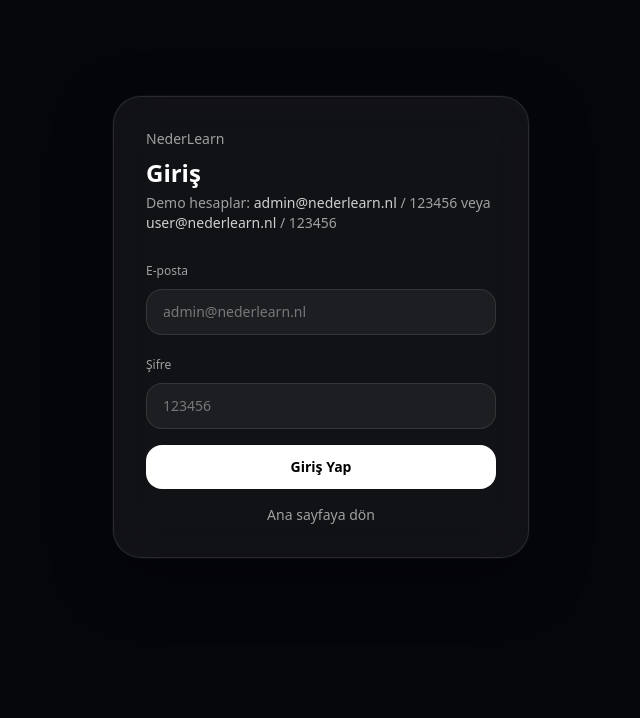
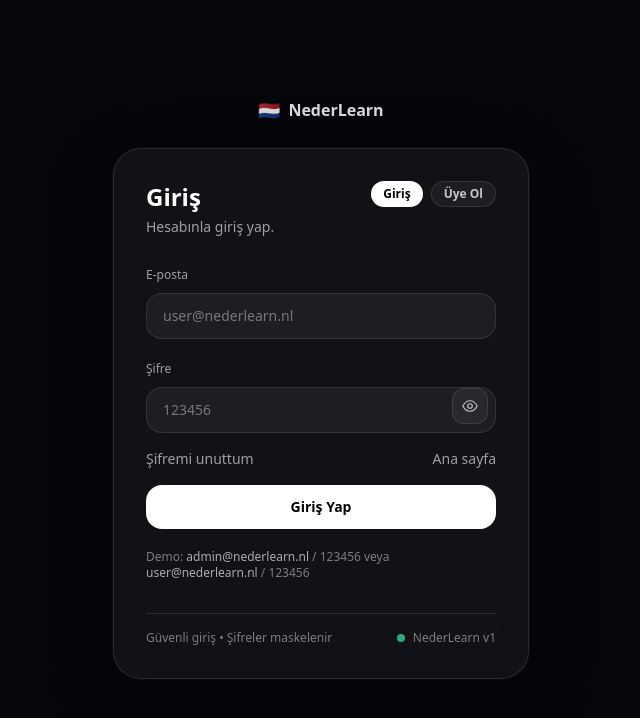
Before and after one commit to cosmuslum/nextjs-boilerplate, a Next.js app: page /giris in a window 1280 px wide. Shown: the top 718 px of the page, without its empty margins (319-959 px from the left). Built offline with nearby package versions, Linux system fonts and the light colour scheme.

Commit message:
Update page.jsx

```diff
--- a/app/giris/page.jsx
+++ b/app/giris/page.jsx
@@ -1,27 +1,65 @@
 "use client";
 
-import { useState } from "react";
+import { useMemo, useState } from "react";
 
 export default function LoginPage() {
+  const [mode, setMode] = useState("login"); // login | signup | reset
   const [email, setEmail] = useState("");
   const [pass, setPass] = useState("");
+  const [pass2, setPass2] = useState("");
+  const [showPass, setShowPass] = useState(false);
+  const [showPass2, setShowPass2] = useState(false);
   const [err, setErr] = useState("");
+  const [ok, setOk] = useState("");
 
-  function onSubmit(e) {
+  const title = useMemo(() => {
+    if (mode === "signup") return "Üye Ol";
+    if (mode === "reset") return "Şifre Sıfırla";
+    return "Giriş";
+  }, [mode]);
+
+  const subtitle = useMemo(() => {
+    if (mode === "signup")
+      return "Hesabını oluştur, derslere hemen başla.";
+    if (mode === "reset")
+      return "E-postanı yaz, şifre sıfırlama bağlantısı gönderelim.";
+    return "Hesabınla giriş yap.";
+  }, [mode]);
+
+  function resetMessages() {
+    setErr("");
+    setOk("");
+  }
+
+  function goMode(next) {
+    resetMessages();
+    setMode(next);
+    setPass("");
+    setPass2("");
+    setShowPass(false);
+    setShowPass2(false);
+  }
+
+  // DEMO login logic
+  function doLogin(e) {
     e.preventDefault();
-    setErr("");
+    resetMessages();
 
-    // Basit demo login:
-    // admin yapmak için: admin@nederlearn.nl / 123456
-    // normal kullanıcı: user@nederlearn.nl / 123456
-    const ok = pass === "123456" && (email === "admin@nederlearn.nl" || email === "user@nederlearn.nl");
-    if (!ok) {
-      setErr("E-posta veya şifre hatalı. (Demo: admin@nederlearn.nl / 123456)");
+    // Demo hesaplar:
+    // admin@nederlearn.nl / 123456
+    // user@nederlearn.nl / 123456
+    const okLogin =
+      pass === "123456" &&
+      (email === "admin@nederlearn.nl" || email === "user@nederlearn.nl");
+
+    if (!okLogin) {
+      setErr(
+        "E-posta veya şifre hatalı. (Demo: admin@nederlearn.nl / 123456)"
+      );
       return;
     }
 
     const role = email === "admin@nederlearn.nl" ? "admin" : "user";
-
     localStorage.setItem("nl_logged_in", "1");
     localStorage.setItem("nl_role", role);
     localStorage.setItem("nl_email", email);
@@ -29,69 +67,363 @@ export default function LoginPage() {
     window.location.href = "/";
   }
 
+  // DEMO signup
+  function doSignup(e) {
+    e.preventDefault();
+    resetMessages();
+
+    if (!email.includes("@")) {
+      setErr("Lütfen geçerli bir e-posta gir.");
+      return;
+    }
+    if (pass.length < 6) {
+      setErr("Şifre en az 6 karakter olmalı.");
+      return;
+    }
+    if (pass !== pass2) {
+      setErr("Şifreler aynı değil.");
+      return;
+    }
+
+    // Demo: gerçek kayıt yok — sadece başarı mesajı gösteriyoruz
+    setOk("Üyelik oluşturuldu (demo). Şimdi giriş yapabilirsin.");
+    // otomatik login yerine login ekranına alalım
+    setTimeout(() => goMode("login"), 600);
+  }
+
+  // DEMO reset
+  function doReset(e) {
+    e.preventDefault();
+    resetMessages();
+
+    if (!email.includes("@")) {
+      setErr("Lütfen geçerli bir e-posta gir.");
+      return;
+    }
+
+    // Demo: sadece mesaj
+    setOk("Şifre sıfırlama bağlantısı gönderildi (demo).");
+  }
+
   return (
     <div className="min-h-screen">
-      <div className="pointer-events-none fixed inset-0 -z-10 overflow-hidden">
-        <div className="absolute inset-0 bg-[#05060a]" />
-        <div className="absolute -left-32 top-[-120px] h-[480px] w-[480px] rounded-full bg-blue-600/25 blur-[90px]" />
-        <div className="absolute right-[-160px] top-[40px] h-[520px] w-[520px] rounded-full bg-violet-600/25 blur-[100px]" />
-        <div className="absolute left-[30%] top-[55%] h-[520px] w-[520px] rounded-full bg-cyan-500/10 blur-[120px]" />
-        <div className="absolute inset-0 bg-gradient-to-b from-black/20 via-transparent to-black/40" />
-      </div>
+      <BackgroundFX />
 
-      <div className="mx-auto max-w-md px-4 pt-24">
+      <div className="mx-auto max-w-md px-4 pt-20 md:pt-24">
+        {/* top brand */}
+        <div className="mb-6 flex items-center justify-center gap-2 text-white/85">
+          <span className="text-lg">🇳🇱</span>
+          <span className="font-semibold">NederLearn</span>
+        </div>
+
         <div className="rounded-[28px] border border-white/10 bg-white/5 p-6 shadow-[0_0_0_1px_rgba(255,255,255,0.03),0_20px_60px_rgba(0,0,0,0.35)] backdrop-blur-xl md:p-8">
-          <div className="text-sm text-white/60">NederLearn</div>
-          <h1 className="mt-2 text-2xl font-semibold text-white">Giriş</h1>
-          <p className="mt-1 text-sm text-white/60">
-            Demo hesaplar: <span className="text-white/80">admin@nederlearn.nl</span> / 123456 veya{" "}
-            <span className="text-white/80">user@nederlearn.nl</span> / 123456
-          </p>
-
-          <form className="mt-6 space-y-4" onSubmit={onSubmit}>
+          {/* header */}
+          <div className="flex items-start justify-between gap-4">
             <div>
-              <label className="text-xs text-white/60">E-posta</label>
-              <input
-                value={email}
-                onChange={(e) => setEmail(e.target.value)}
-                placeholder="admin@nederlearn.nl"
-                className="mt-2 w-full rounded-2xl border border-white/10 bg-white/5 px-4 py-3 text-sm text-white placeholder:text-white/40 outline-none focus:border-white/25"
-              />
+              <h1 className="text-2xl font-semibold text-white">{title}</h1>
+              <p className="mt-1 text-sm text-white/60">{subtitle}</p>
             </div>
 
-            <div>
-              <label className="text-xs text-white/60">Şifre</label>
-              <input
-                value={pass}
-                onChange={(e) => setPass(e.target.value)}
-                placeholder="123456"
-                type="password"
-                className="mt-2 w-full rounded-2xl border border-white/10 bg-white/5 px-4 py-3 text-sm text-white placeholder:text-white/40 outline-none focus:border-white/25"
-              />
+            {/* mode chips */}
+            <div className="flex gap-2">
+              <Chip active={mode === "login"} onClick={() => goMode("login")}>
+                Giriş
+              </Chip>
+              <Chip active={mode === "signup"} onClick={() => goMode("signup")}>
+                Üye Ol
+              </Chip>
             </div>
+          </div>
 
-            {err && (
-              <div className="rounded-2xl border border-red-500/30 bg-red-500/10 px-4 py-3 text-sm text-red-200">
-                {err}
+          {/* messages */}
+          {err && (
+            <div className="mt-5 rounded-2xl border border-red-500/30 bg-red-500/10 px-4 py-3 text-sm text-red-200">
+              {err}
+            </div>
+          )}
+          {ok && (
+            <div className="mt-5 rounded-2xl border border-emerald-400/25 bg-emerald-400/10 px-4 py-3 text-sm text-emerald-100">
+              {ok}
+            </div>
+          )}
+
+          {/* forms */}
+          {mode === "login" && (
+            <form className="mt-6 space-y-4" onSubmit={doLogin}>
+              <Field label="E-posta">
+                <input
+                  value={email}
+                  onChange={(e) => setEmail(e.target.value)}
+                  placeholder="user@nederlearn.nl"
+                  className={inputCls}
+                  autoComplete="email"
+                />
+              </Field>
+
+              <Field label="Şifre">
+                <div className="relative">
+                  <input
+                    value={pass}
+                    onChange={(e) => setPass(e.target.value)}
+                    placeholder="123456"
+                    type={showPass ? "text" : "password"}
+                    className={inputCls + " pr-12"}
+                    autoComplete="current-password"
+                  />
+                  <IconBtn
+                    onClick={() => setShowPass((v) => !v)}
+                    label={showPass ? "Şifreyi gizle" : "Şifreyi göster"}
+                  >
+                    {showPass ? <EyeOff /> : <Eye />}
+                  </IconBtn>
+                </div>
+              </Field>
+
+              <div className="flex items-center justify-between">
+                <button
+                  type="button"
+                  onClick={() => goMode("reset")}
+                  className="text-sm text-white/60 hover:text-white/80 transition"
+                >
+                  Şifremi unuttum
+                </button>
+                <a
+                  href="/"
+                  className="text-sm text-white/60 hover:text-white/80 transition"
+                >
+                  Ana sayfa
+                </a>
               </div>
-            )}
 
-            <button
-              type="submit"
-              className="w-full rounded-2xl bg-white px-5 py-3 text-sm font-semibold text-black hover:bg-white/90"
-            >
-              Giriş Yap
-            </button>
+              <button type="submit" className={primaryBtn}>
+                Giriş Yap
+              </button>
 
-            <a
-              href="/"
-              className="block text-center text-sm text-white/60 hover:text-white/75"
-            >
-              Ana sayfaya dön
-            </a>
-          </form>
+              <div className="pt-1 text-xs text-white/45">
+                Demo: <span className="text-white/65">admin@nederlearn.nl</span>{" "}
+                / 123456 veya{" "}
+                <span className="text-white/65">user@nederlearn.nl</span> / 123456
+              </div>
+            </form>
+          )}
+
+          {mode === "signup" && (
+            <form className="mt-6 space-y-4" onSubmit={doSignup}>
+              <Field label="E-posta">
+                <input
+                  value={email}
+                  onChange={(e) => setEmail(e.target.value)}
+                  placeholder="ornek@mail.com"
+                  className={inputCls}
+                  autoComplete="email"
+                />
+              </Field>
+
+              <Field label="Şifre">
+                <div className="relative">
+                  <input
+                    value={pass}
+                    onChange={(e) => setPass(e.target.value)}
+                    placeholder="En az 6 karakter"
+                    type={showPass ? "text" : "password"}
+                    className={inputCls + " pr-12"}
+                    autoComplete="new-password"
+                  />
+                  <IconBtn
+                    onClick={() => setShowPass((v) => !v)}
+                    label={showPass ? "Şifreyi gizle" : "Şifreyi göster"}
+                  >
+                    {showPass ? <EyeOff /> : <Eye />}
+                  </IconBtn>
+                </div>
+              </Field>
+
+              <Field label="Şifre (tekrar)">
+                <div className="relative">
+                  <input
+                    value={pass2}
+                    onChange={(e) => setPass2(e.target.value)}
+                    placeholder="Şifreyi tekrar yaz"
+                    type={showPass2 ? "text" : "password"}
+                    className={inputCls + " pr-12"}
+                    autoComplete="new-password"
+                  />
+                  <IconBtn
+                    onClick={() => setShowPass2((v) => !v)}
+                    label={showPass2 ? "Şifreyi gizle" : "Şifreyi göster"}
+                  >
+                    {showPass2 ? <EyeOff /> : <Eye />}
+                  </IconBtn>
+                </div>
+              </Field>
+
+              <button type="submit" className={primaryBtn}>
+                Hesap Oluştur
+              </button>
+
+              <div className="text-sm text-white/60">
+                Zaten hesabın var mı?{" "}
+                <button
+                  type="button"
+                  onClick={() => goMode("login")}
+                  className="text-white/80 hover:text-white transition underline underline-offset-4"
+                >
+                  Giriş yap
+                </button>
+              </div>
+            </form>
+          )}
+
+          {mode === "reset" && (
+            <form className="mt-6 space-y-4" onSubmit={doReset}>
+              <Field label="E-posta">
+                <input
+                  value={email}
+                  onChange={(e) => setEmail(e.target.value)}
+                  placeholder="ornek@mail.com"
+                  className={inputCls}
+                  autoComplete="email"
+                />
+              </Field>
+
+              <button type="submit" className={primaryBtn}>
+                Sıfırlama Bağlantısı Gönder
+              </button>
+
+              <div className="text-sm text-white/60">
+                <button
+                  type="button"
+                  onClick={() => goMode("login")}
+                  className="text-white/80 hover:text-white transition underline underline-offset-4"
+                >
+                  Giriş ekranına dön
+                </button>
+              </div>
+            </form>
+          )}
+
+          {/* bottom help */}
+          <div className="mt-8 flex items-center justify-between border-t border-white/10 pt-4">
+            <div className="text-xs text-white/45">
+              Güvenli giriş • Şifreler maskelenir
+            </div>
+            <div className="flex items-center gap-2">
+              <Dot />
+              <span className="text-xs text-white/45">NederLearn v1</span>
+            </div>
+          </div>
         </div>
       </div>
     </div>
   );
 }
+
+/* ---------- UI bits ---------- */
+
+const inputCls =
+  "mt-2 w-full rounded-2xl border border-white/10 bg-white/5 px-4 py-3 text-sm text-white placeholder:text-white/40 outline-none focus:border-white/25";
+
+const primaryBtn =
+  "w-full rounded-2xl bg-white px-5 py-3 text-sm font-semibold text-black hover:bg-white/90 transition";
+
+function Field({ label, children }) {
+  return (
+    <div>
+      <label className="text-xs text-white/60">{label}</label>
+      {children}
+    </div>
+  );
+}
+
+function Chip({ active, onClick, children }) {
+  return (
+    <button
+      type="button"
+      onClick={onClick}
+      className={
+        "rounded-full px-3 py-1 text-xs font-semibold transition " +
+        (active
+          ? "bg-white text-black"
+          : "border border-white/10 bg-white/5 text-white/75 hover:bg-white/10")
+      }
+    >
+      {children}
+    </button>
+  );
+}
+
+function IconBtn({ onClick, label, children }) {
+  return (
+    <button
+      type="button"
+      onClick={onClick}
+      aria-label={label}
+      className="absolute right-2 top-1/2 -translate-y-1/2 grid h-9 w-9 place-items-center rounded-xl border border-white/10 bg-white/5 text-white/70 hover:bg-white/10 transition"
+    >
+      {children}
+    </button>
+  );
+}
+
+function BackgroundFX() {
+  return (
+    <div className="pointer-events-none fixed inset-0 -z-10 overflow-hidden">
+      <div className="absolute inset-0 bg-[#05060a]" />
+      <div className="absolute -left-32 top-[-120px] h-[480px] w-[480px] rounded-full bg-blue-600/25 blur-[90px]" />
+      <div className="absolute right-[-160px] top-[40px] h-[520px] w-[520px] rounded-full bg-violet-600/25 blur-[100px]" />
+      <div className="absolute left-[30%] top-[55%] h-[520px] w-[520px] rounded-full bg-cyan-500/10 blur-[120px]" />
+      <div className="absolute inset-0 bg-gradient-to-b from-black/20 via-transparent to-black/40" />
+    </div>
+  );
+}
+
+function Dot() {
+  return <span className="h-2 w-2 rounded-full bg-emerald-400/80" />;
+}
+
+/* ---------- tiny icons (no library) ---------- */
+
+function Eye() {
+  return (
+    <svg width="18" height="18" viewBox="0 0 24 24" fill="none">
+      <path
+        d="M2.5 12s3.5-7 9.5-7 9.5 7 9.5 7-3.5 7-9.5 7-9.5-7-9.5-7Z"
+        stroke="currentColor"
+        strokeWidth="1.6"
+      />
+      <path
+        d="M12 15a3 3 0 1 0 0-6 3 3 0 0 0 0 6Z"
+        stroke="currentColor"
+        strokeWidth="1.6"
+      />
+    </svg>
+  );
+}
+
+function EyeOff() {
+  return (
+    <svg width="18" height="18" viewBox="0 0 24 24" fill="none">
+      <path
+        d="M3 3l18 18"
+        stroke="currentColor"
+        strokeWidth="1.6"
+        strokeLinecap="round"
+      />
+      <path
+        d="M10.6 10.6a3 3 0 0 0 4.24 4.24"
+        stroke="currentColor"
+        strokeWidth="1.6"
+      />
+      <path
+        d="M6.3 6.8C4 8.6 2.5 12 2.5 12s3.5 7 9.5 7c1.7 0 3.2-.5 4.5-1.2"
+        stroke="currentColor"
+        strokeWidth="1.6"
+      />
+      <path
+        d="M9.2 5.4A9.6 9.6 0 0 1 12 5c6 0 9.5 7 9.5 7s-1 2-2.8 3.9"
+        stroke="currentColor"
+        strokeWidth="1.6"
+      />
+    </svg>
+  );
+}
```
